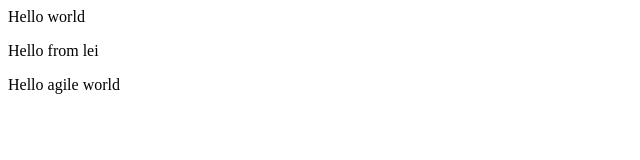
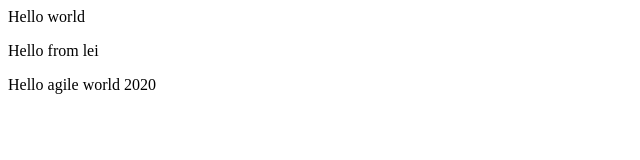
Before and after one commit to apu-pixel/ACIT2911, a plain HTML site: page index.html in a window 1280 px wide. Shown: the full height of the page, 0-640 px from the left. Drawn offline with Linux system fonts and the light colour scheme.

Commit message:
Update index.html

```diff
--- a/index.html
+++ b/index.html
@@ -6,7 +6,7 @@
 		<body>
 			<p>Hello world</p>
 			<p1>Hello from lei</p1>
-			<p>Hello agile world</p>
+			<p>Hello agile world 2020</p>
 		</body>
 
 
```
